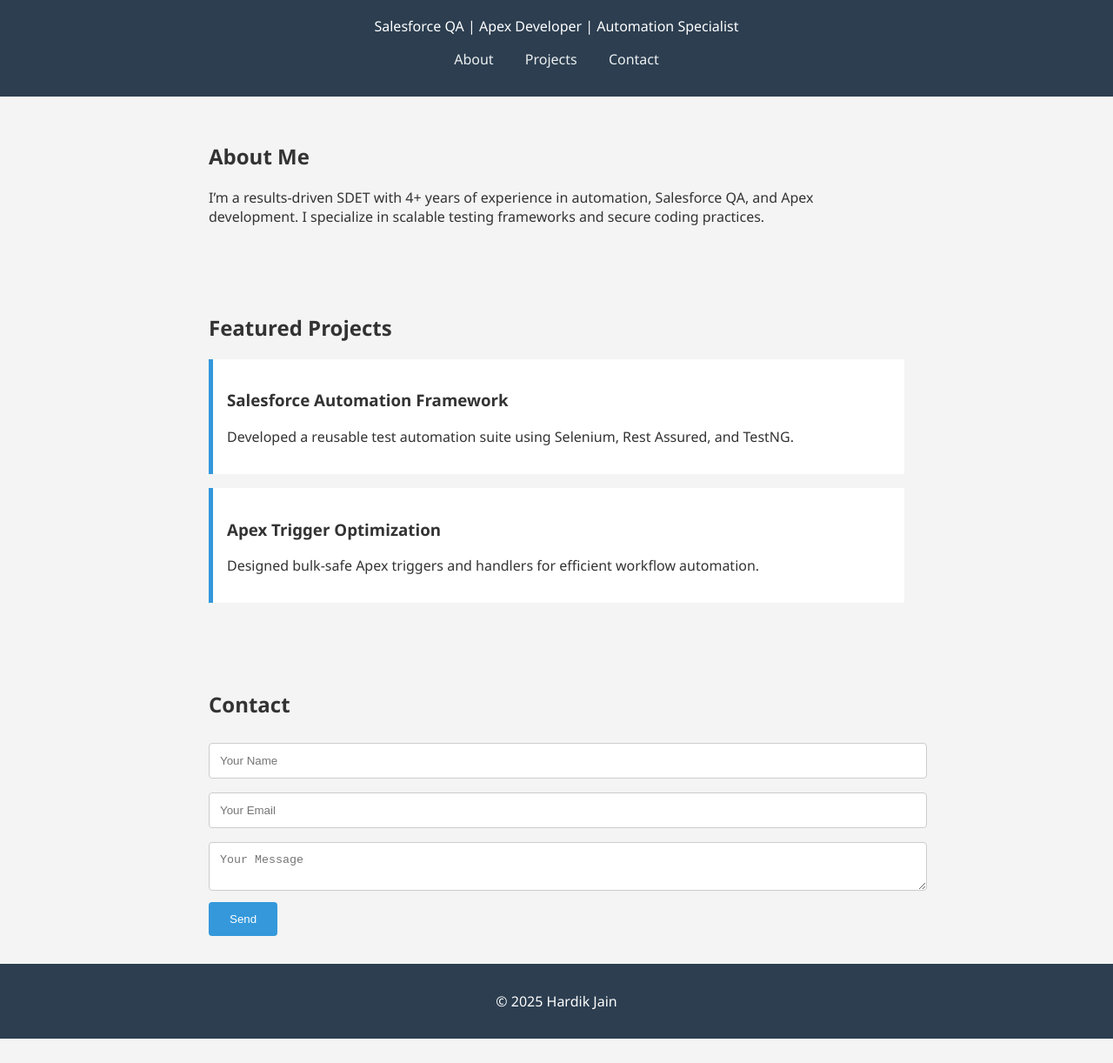
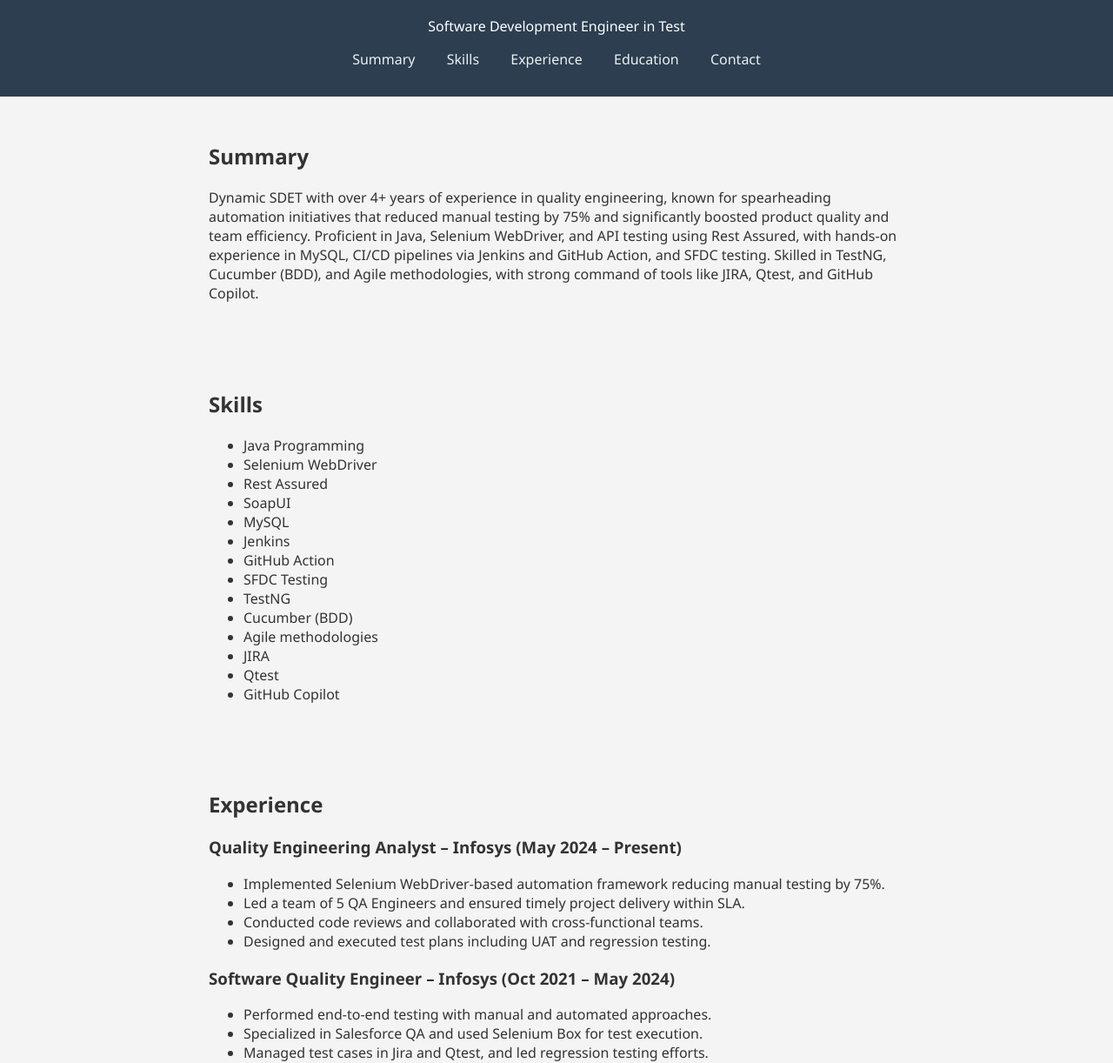
Before and after one commit to 99Hardik/Hardik-portfolio, a plain HTML site: page index.html in a window 1280 px wide. Shown: the part 99-1321 px from the top of the page at 87% size. Before the commit the page ends 1293 px from the top, so only its background shows below. Drawn offline with Linux system fonts and the light colour scheme.

Commit message:
Update index.html

```diff
--- a/index.html
+++ b/index.html
@@ -9,33 +9,72 @@
 <body>
   <header>
     <h1>Hardik Jain</h1>
-    <p>Salesforce QA | Apex Developer | Automation Specialist</p>
+    <p>Software Development Engineer in Test</p>
     <nav>
-      <a href="#about">About</a>
-      <a href="#projects">Projects</a>
+      <a href="#summary">Summary</a>
+      <a href="#skills">Skills</a>
+      <a href="#experience">Experience</a>
+      <a href="#education">Education</a>
       <a href="#contact">Contact</a>
     </nav>
   </header>
 
-  <section id="about">
-    <h2>About Me</h2>
-    <p>I’m a results-driven SDET with 4+ years of experience in automation, Salesforce QA, and Apex development. I specialize in scalable testing frameworks and secure coding practices.</p>
+  <section id="summary">
+    <h2>Summary</h2>
+    <p>Dynamic SDET with over 4+ years of experience in quality engineering, known for spearheading automation initiatives that reduced manual testing by 75% and significantly boosted product quality and team efficiency. Proficient in Java, Selenium WebDriver, and API testing using Rest Assured, with hands-on experience in MySQL, CI/CD pipelines via Jenkins and GitHub Action, and SFDC testing. Skilled in TestNG, Cucumber (BDD), and Agile methodologies, with strong command of tools like JIRA, Qtest, and GitHub Copilot.</p>
   </section>
 
-  <section id="projects">
-    <h2>Featured Projects</h2>
-    <div class="project-card">
-      <h3>Salesforce Automation Framework</h3>
-      <p>Developed a reusable test automation suite using Selenium, Rest Assured, and TestNG.</p>
-    </div>
-    <div class="project-card">
-      <h3>Apex Trigger Optimization</h3>
-      <p>Designed bulk-safe Apex triggers and handlers for efficient workflow automation.</p>
-    </div>
+  <section id="skills">
+    <h2>Skills</h2>
+    <ul>
+      <li>Java Programming</li>
+      <li>Selenium WebDriver</li>
+      <li>Rest Assured</li>
+      <li>SoapUI</li>
+      <li>MySQL</li>
+      <li>Jenkins</li>
+      <li>GitHub Action</li>
+      <li>SFDC Testing</li>
+      <li>TestNG</li>
+      <li>Cucumber (BDD)</li>
+      <li>Agile methodologies</li>
+      <li>JIRA</li>
+      <li>Qtest</li>
+      <li>GitHub Copilot</li>
+    </ul>
+  </section>
+
+  <section id="experience">
+    <h2>Experience</h2>
+    <h3>Quality Engineering Analyst – Infosys (May 2024 – Present)</h3>
+    <ul>
+      <li>Implemented Selenium WebDriver-based automation framework reducing manual testing by 75%.</li>
+      <li>Led a team of 5 QA Engineers and ensured timely project delivery within SLA.</li>
+      <li>Conducted code reviews and collaborated with cross-functional teams.</li>
+      <li>Designed and executed test plans including UAT and regression testing.</li>
+    </ul>
+
+    <h3>Software Quality Engineer – Infosys (Oct 2021 – May 2024)</h3>
+    <ul>
+      <li>Performed end-to-end testing with manual and automated approaches.</li>
+      <li>Specialized in Salesforce QA and used Selenium Box for test execution.</li>
+      <li>Managed test cases in Jira and Qtest, and led regression testing efforts.</li>
+    </ul>
+  </section>
+
+  <section id="education">
+    <h2>Education</h2>
+    <ul>
+      <li>B.E. in Electronics & Communications – College Of Technology And Engineering (2021)</li>
+      <li>Higher Secondary – St. Gregorios Senior Sec. School (2017)</li>
+    </ul>
   </section>
 
   <section id="contact">
     <h2>Contact</h2>
+    <p>Email: jainhardik037@gmail.com</p>
+    <p>Phone: 9413968037</p>
+    <p>Location: Udaipur, Rajasthan</p>
     <form id="contactForm">
       <input type="text" placeholder="Your Name" required />
       <input type="email" placeholder="Your Email" required />
```
